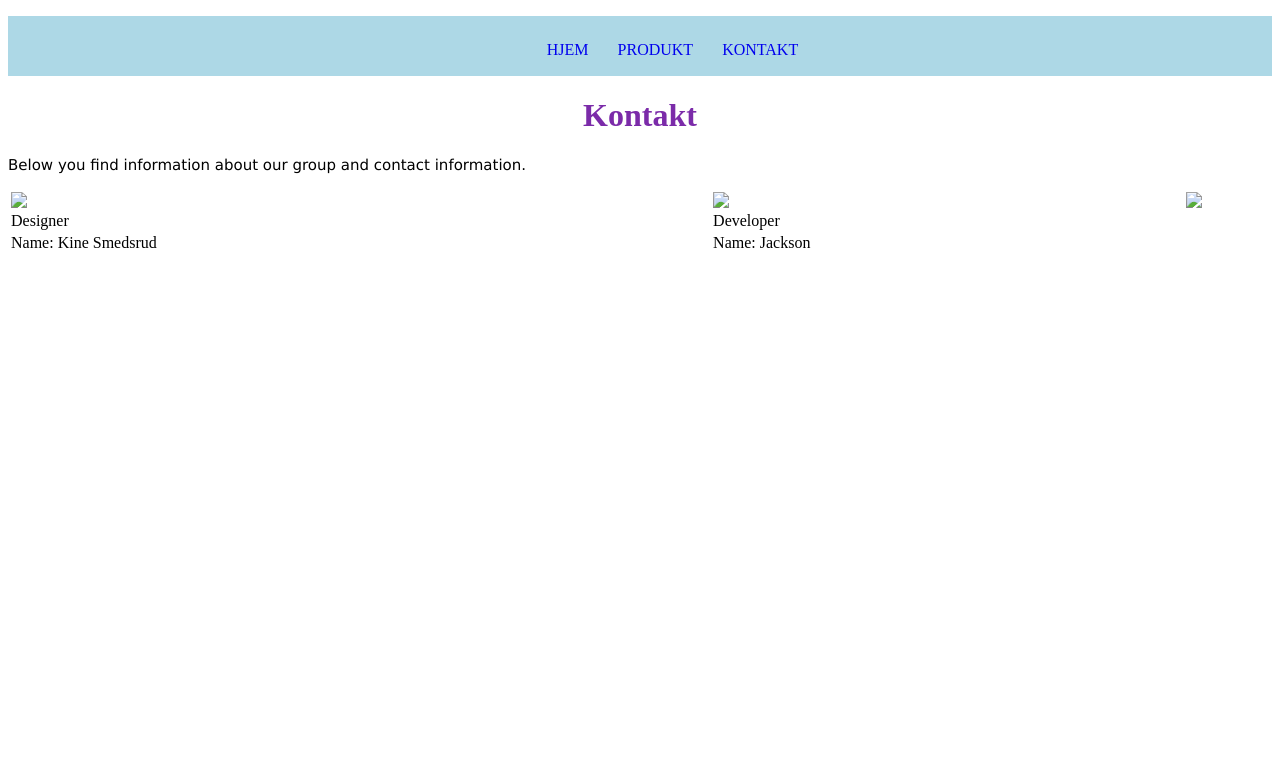
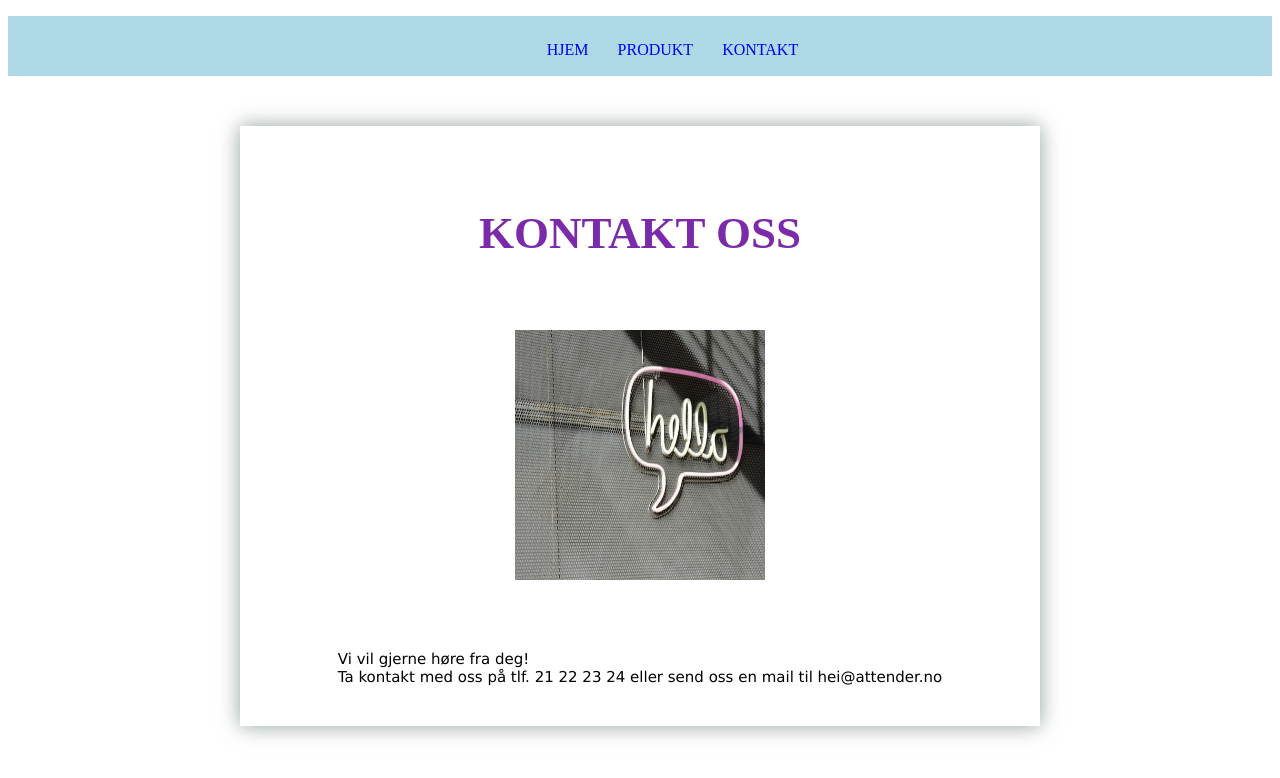
Before and after one commit to maiachbjonness/oblig1, a plain HTML site: page kontakt.html in a window 1280 px wide. Drawn offline with Linux system fonts and the light colour scheme.

Commit message:
Oppdatert Kontakt-siden
Oppdatert Kontakt-siden

```diff
--- a/kontakt.html
+++ b/kontakt.html
@@ -21,25 +21,16 @@
         </nav>
     </div>
 
-    <div id="Contact">
-        <h1>Kontakt</h1>
-        <p>Below you find information about our group and contact information.</p>
+    <div class="container1">
+  <h1>Kontakt Oss</h1>
 
-        <table style="width:100%">
-            <tr>
-              <th><img style="display: block; width: 70%;" src="pictures/teacher.jpg"/></th>
-              <th><img style="display: block; width: 70%;" src="pictures/teacher.jpg"/></th>
-              <th><img style="display: block; width: 70%;" src="pictures/teacher.jpg"/></th>
-            </tr>
-            <tr>
-                <td>Designer</td>
-                <td>Developer</td>
-            </tr>
-            <tr>
-              <td>Name: Kine Smedsrud</td>
-              <td>Name: Jackson</td>
-            </tr>
-          </table>
+
+  <div class="contactInfo">
+  <img class="Hello" src="./Pictures/Hello.jpeg" alt="Hello Image">
+  </div>
+  <p>Vi vil gjerne høre fra deg!<br>
+Ta kontakt med oss på tlf. 21 22 23 24 eller send oss en mail til hei@attender.no
+  </p>
     </div>
 
 
--- a/style.css
+++ b/style.css
@@ -199,3 +199,37 @@ body {
 .header-text h3 {
   color: lightblue !important;
 }
+
+
+.Hello{
+  width: 250px;
+  height: 250px;
+}
+
+.container1{
+  display: flex;
+  max-width: 800px;
+  height: 600px;
+  background: white;
+  margin: 50px auto;
+  box-sizing: border-box;
+  padding-top: 25px;
+  box-shadow: 0 0 20px rgba(72, 98, 85, 0.6);
+  flex-direction: column;
+  flex-wrap: wrap;
+  align-items: center;
+  justify-content: space-around;
+}
+
+.container1 h1{
+  text-transform: uppercase;
+  text-align: center;
+  font-size: 45px;
+  margin-bottom: 20px;
+  color: rgb(123, 43, 169;
+  letter-spacing: 1.5px;
+}
+.container1 p{
+  font-family: Work sans-serif;
+  font-size: 20px;
+}
```
Also changed, not shown: Pictures/Hello.jpeg (added).
